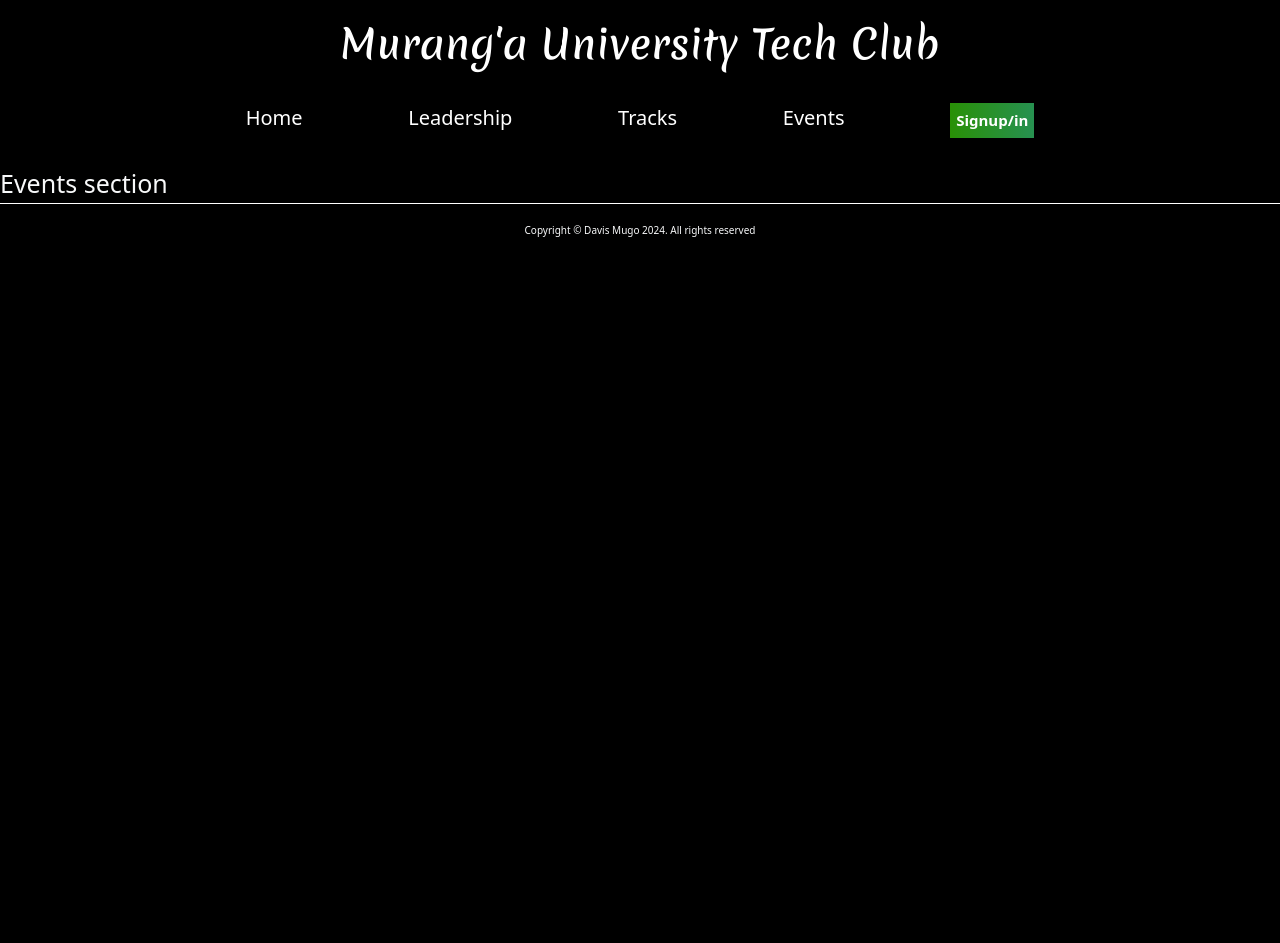
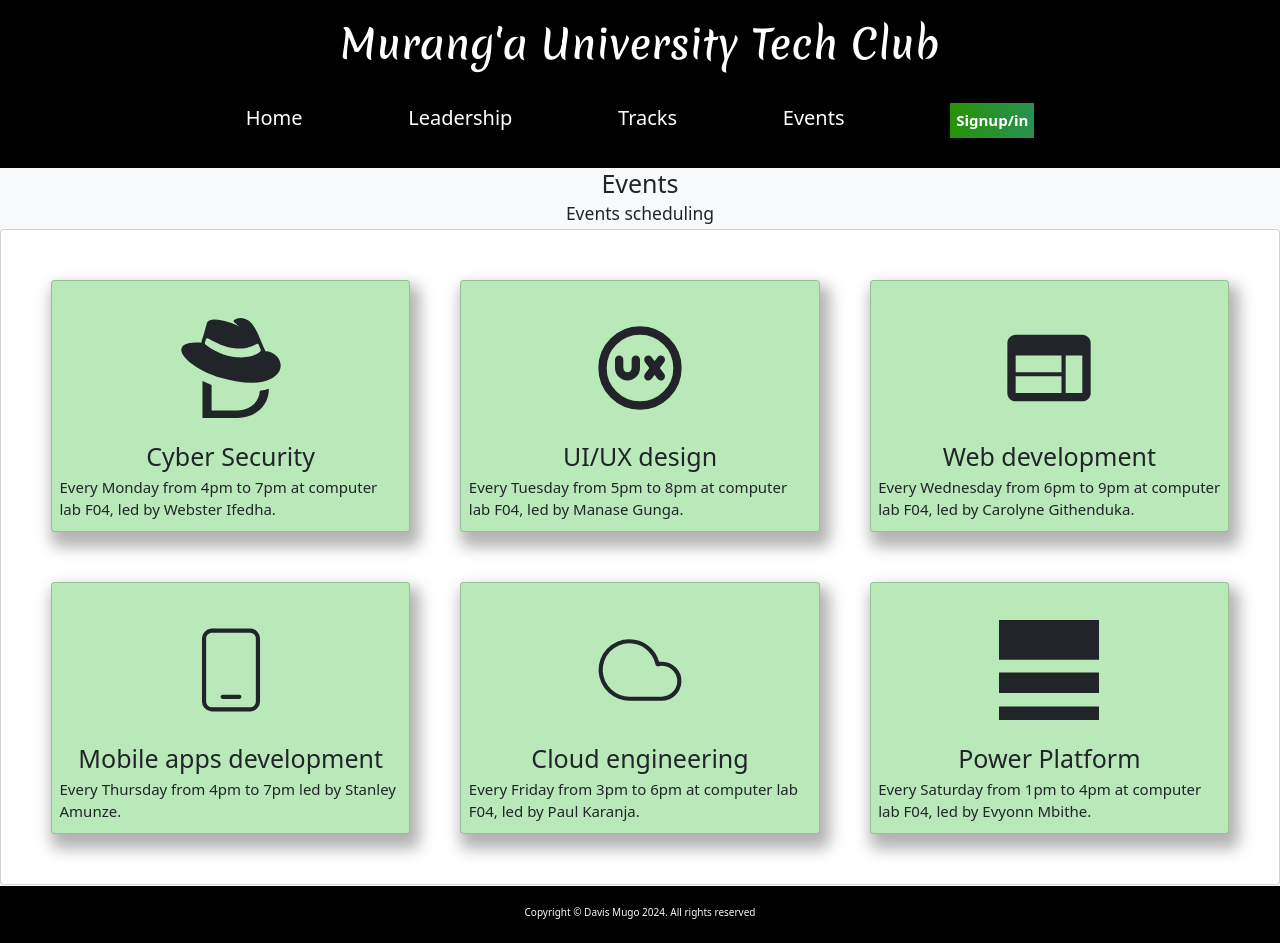
Before and after one commit to Davis-don/mut-tech-club, a React (Vite) app: page /events in a window 1280 px wide. Before the commit the page ends 800 px from the top, so only its background shows below. Built offline with nearby package versions, Linux system fonts and the light colour scheme.

Commit message:
added events page

```diff
--- /dev/null
+++ b/src/Components/Events/Eventscards/Eventcard.css
@@ -0,0 +1,7 @@
+.overall-events-section{
+
+}
+.event-card-main-title{
+text-align: center;
+color: white;
+}
--- /dev/null
+++ b/src/Components/Events/Eventscards/Eventcard.jsx
@@ -0,0 +1,17 @@
+import React from 'react'
+import 'bootstrap/dist/css/bootstrap.min.css'
+import './Eventcard.css'
+import dataEvents from './Eventsdata'
+import Trackscomponent from '../../Tracks/Concern/Trackscomponent'
+
+function Eventcard() {
+  return (
+    <div className='overall-event-card-container bg-light'>
+        <h1 className='event-card-main-title text-dark'>Events</h1>
+        <h3 style={{textAlign:'center'}}>Events scheduling</h3>
+        <Trackscomponent dataTracks={dataEvents} />
+        </div>
+  )
+}
+
+export default Eventcard
--- /dev/null
+++ b/src/Components/Events/Eventscards/Eventsdata.jsx
@@ -0,0 +1,60 @@
+import { SiCyberdefenders, SiPlatformdotsh } from "react-icons/si";
+import { TbUxCircle } from "react-icons/tb";
+import { MdWeb } from "react-icons/md";
+import { CiMobile1, CiCloud  } from "react-icons/ci";
+
+
+
+
+
+const dataEvents=[
+    {
+        iconItem:<SiCyberdefenders/>,
+        trackTitle:'Cyber Security',
+        trackDescription:'Every Monday from 4pm to 7pm at computer lab F04, led by Webster Ifedha.'
+
+    },
+
+
+    {
+        iconItem:< TbUxCircle/>,
+        trackTitle:'UI/UX design',
+        trackDescription:'Every Tuesday from 5pm to 8pm at computer lab F04, led by Manase Gunga.'
+
+    },
+
+
+    {
+        iconItem:<MdWeb/>,
+        trackTitle:'Web development',
+        trackDescription:'Every Wednesday from 6pm to 9pm at computer lab F04, led by Carolyne Githenduka.'
+
+    },
+
+
+    {
+        iconItem:<CiMobile1/>,
+        trackTitle:'Mobile apps development',
+        trackDescription:' Every Thursday from 4pm to 7pm led by Stanley Amunze.'
+
+    },
+
+
+    {
+        iconItem:<CiCloud />,
+        trackTitle:'Cloud engineering',
+        trackDescription:' Every Friday from 3pm to 6pm at computer lab F04, led by Paul Karanja.'
+
+    },
+
+    {
+        iconItem:<SiPlatformdotsh/>,
+        trackTitle:'Power Platform',
+        trackDescription:"Every Saturday from 1pm to 4pm at computer lab F04, led by Evyonn Mbithe."
+
+    },
+
+
+]
+
+export default dataEvents;
--- a/src/Components/Pages/Events.jsx
+++ b/src/Components/Pages/Events.jsx
@@ -1,9 +1,10 @@
 import React from 'react'
+import Eventcard from '../Events/Eventscards/Eventcard'
 
 function Events() {
   return (
     <div className='overall-events-section'>
-        <h1 className='text-light'>Events section</h1>
+        <Eventcard/>
         </div>
   )
 }
--- a/src/Components/Pages/Tracks.jsx
+++ b/src/Components/Pages/Tracks.jsx
@@ -2,12 +2,14 @@ import React from 'react'
 import Trackshero from '../Tracks/Trackshero/Trackshero'
 import Trackscards from '../Tracks/Trackscard/Trackscards'
 import 'bootstrap/dist/css/bootstrap.min.css'
+import Tracksform from '../Tracks/Applyform/tracksform'
 
 function Tracks() {
   return (
     <div className='overall-tracks-page'>
       <Trackshero/>
       <Trackscards/>
+      <Tracksform/>
       </div>
   )
 }
--- /dev/null
+++ b/src/Components/Tracks/Applyform/Tracksform.css
@@ -0,0 +1,6 @@
+.overall-tracks-form{
+
+}
+.tracksform-main-title{
+text-align: center;
+}
--- /dev/null
+++ b/src/Components/Tracks/Applyform/Tracksform.jsx
@@ -0,0 +1,12 @@
+import React from 'react'
+import 'bootstrap/dist/css/bootstrap.min.css'
+import './Tracksform.css'
+function Tracksform() {
+  return (
+    <div className='overall-tracks-form'>
+        <h1 className='text-light tracksform-main-title'>Form</h1>
+        </div>
+  )
+}
+
+export default Tracksform
--- a/src/Components/Tracks/Concern/Trackscomponent.jsx
+++ b/src/Components/Tracks/Concern/Trackscomponent.jsx
@@ -9,7 +9,7 @@ import 'bootstrap/dist/css/bootstrap.min.css'
 
 
 
-function Trackscomponent() {
+function Trackscomponent({dataTracks}) {
   return (
     <div className='overall-tracks-component-component card'>
       {dataTracks.map((data,index)=>{
--- a/src/Components/Tracks/Trackscard/Trackscards.jsx
+++ b/src/Components/Tracks/Trackscard/Trackscards.jsx
@@ -2,6 +2,7 @@ import React from 'react'
 import 'bootstrap/dist/css/bootstrap.min.css'
 import './Trackscard.css'
 import Trackscomponent from '../Concern/Trackscomponent'
+import dataTracks from '../Concern/Tracksdata'
 
 
 
@@ -16,7 +17,7 @@ function Trackscards() {
 
           <div className="overall-cards-holder-div">
             <div className="track-card">
-            <Trackscomponent/>
+            <Trackscomponent dataTracks={dataTracks}/>
             </div>
           </div>
 
```
